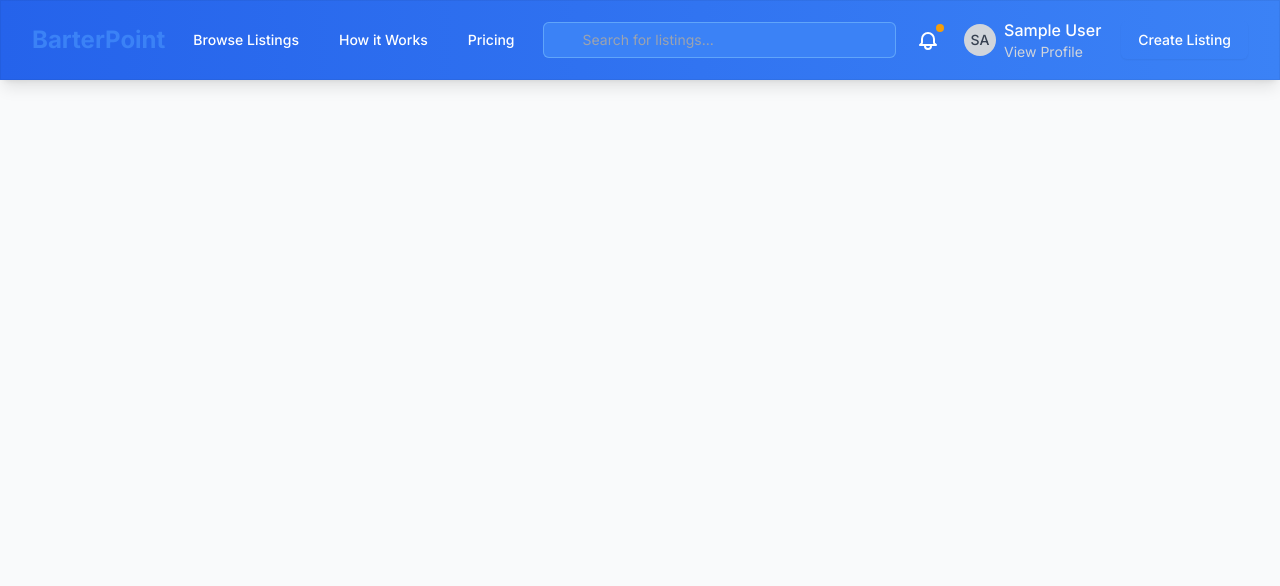
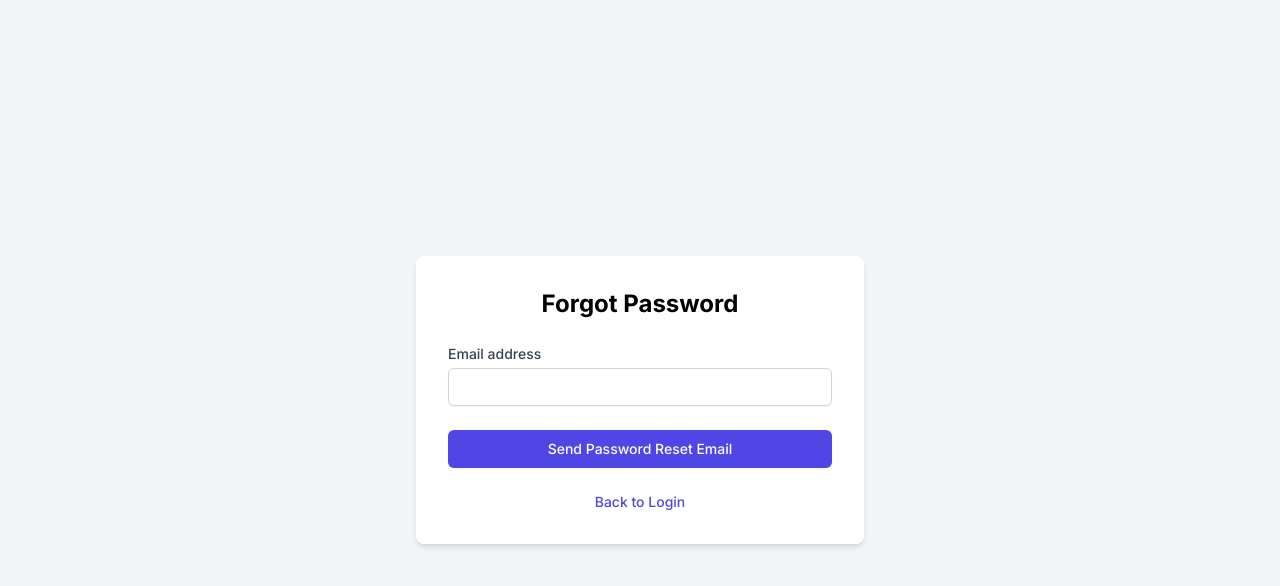
Before and after one commit to Rubil-Mogere-94/Baterpoint, a React (Vite) app: page /forgot-password in a window 1280 px wide. Shown: the top 586 px of the page. Built offline with nearby package versions, Linux system fonts and the light colour scheme; no server answers; sample sign-in values are in the browser's storage; some icons are missing.

Commit message:
feat: Implement forgot password, loading indicators, and enhanced UserProfile

```diff
--- a/src/App.tsx
+++ b/src/App.tsx
@@ -10,6 +10,7 @@ import Trade from './pages/Trade';
 import CreateListing from './pages/CreateListing';
 import LoginPage from './pages/LoginPage';
 import RegisterPage from './pages/RegisterPage';
+import ForgotPasswordPage from './pages/ForgotPasswordPage';
 import PrivateRoute from './components/PrivateRoute';
 
 function App() {
@@ -18,6 +19,7 @@ function App() {
       <Routes>
         <Route path="/login" element={<LoginPage />} />
         <Route path="/register" element={<RegisterPage />} />
+        <Route path="/forgot-password" element={<ForgotPasswordPage />} />
         <Route element={<PrivateRoute />}>
           <Route
             path="/*"
--- a/src/components/navigation/UserProfile.tsx
+++ b/src/components/navigation/UserProfile.tsx
@@ -1,19 +1,56 @@
+import React, { useState } from 'react';
 import { auth } from '../../firebase';
 import { useAuthState } from 'react-firebase-hooks/auth';
+import { signOut } from 'firebase/auth';
+import { useNavigate } from 'react-router-dom';
 
 export default function UserProfile() {
   const [user] = useAuthState(auth);
+  const navigate = useNavigate();
+  const [isOpen, setIsOpen] = useState(false);
 
   const displayName = user?.displayName || user?.email || 'Guest';
   const initials = displayName ? displayName.charAt(0).toUpperCase() + displayName.charAt(1).toUpperCase() : 'GU';
 
+  const handleLogout = async () => {
+    try {
+      await signOut(auth);
+      navigate('/login');
+    } catch (error) {
+      console.error('Error signing out:', error);
+    }
+  };
+
   return (
-    <a href="#" className="flex items-center space-x-2 p-1 rounded-md hover:bg-primary-light transition-colors duration-200">
+    <div className="relative">
+      <button
+        onClick={() => setIsOpen(!isOpen)}
+        className="flex items-center space-x-2 p-1 rounded-md hover:bg-primary-light transition-colors duration-200 focus:outline-none"
+      >
         <div className="h-8 w-8 rounded-full bg-neutral-300 flex items-center justify-center text-neutral-700 font-medium text-sm">{initials}</div>
         <div className="hidden md:block">
           <div className="font-medium text-white">{displayName}</div>
           <div className="text-sm text-neutral-300">View Profile</div>
         </div>
+      </button>
+
+      {isOpen && (
+        <div className="absolute right-0 mt-2 w-48 bg-white rounded-md shadow-lg py-1 z-10">
+          <a
+            href="/user/:id" // This should ideally link to the actual user profile page
+            className="block px-4 py-2 text-sm text-gray-700 hover:bg-gray-100"
+            onClick={() => setIsOpen(false)}
+          >
+            View Profile
           </a>
+          <button
+            onClick={handleLogout}
+            className="block w-full text-left px-4 py-2 text-sm text-gray-700 hover:bg-gray-100"
+          >
+            Logout
+          </button>
+        </div>
+      )}
+    </div>
   );
 }
--- /dev/null
+++ b/src/pages/ForgotPasswordPage.tsx
@@ -0,0 +1,72 @@
+import React, { useState } from 'react';
+import { sendPasswordResetEmail } from 'firebase/auth';
+import { auth } from '../firebase';
+import { Link } from 'react-router-dom';
+
+const ForgotPasswordPage = () => {
+  const [email, setEmail] = useState('');
+  const [message, setMessage] = useState('');
+  const [error, setError] = useState('');
+  const [loading, setLoading] = useState(false);
+
+  const handleSubmit = async (e: React.FormEvent) => {
+    e.preventDefault();
+    setLoading(true);
+    setError('');
+    setMessage('');
+    try {
+      await sendPasswordResetEmail(auth, email);
+      setMessage('Password reset email sent. Please check your inbox.');
+    } catch (err: any) {
+      setError(err.message);
+    } finally {
+      setLoading(false);
+    }
+  };
+
+  return (
+    <div className="flex items-center justify-center min-h-screen bg-gray-100">
+      <div className="w-full max-w-md p-8 space-y-6 bg-white rounded-lg shadow-md">
+        <h2 className="text-2xl font-bold text-center">Forgot Password</h2>
+        <form onSubmit={handleSubmit} className="space-y-6">
+          {message && <p className="text-green-600">{message}</p>}
+          {error && <p className="text-red-600">{error}</p>}
+          <div>
+            <label
+              htmlFor="email"
+              className="block text-sm font-medium text-gray-700"
+            >
+              Email address
+            </label>
+            <input
+              id="email"
+              name="email"
+              type="email"
+              autoComplete="email"
+              required
+              value={email}
+              onChange={(e) => setEmail(e.target.value)}
+              className="block w-full px-3 py-2 mt-1 placeholder-gray-400 border border-gray-300 rounded-md shadow-sm appearance-none focus:outline-none focus:ring-indigo-500 focus:border-indigo-500 sm:text-sm"
+            />
+          </div>
+          <div>
+            <button
+              type="submit"
+              disabled={loading}
+              className="flex justify-center w-full px-4 py-2 text-sm font-medium text-white bg-indigo-600 border border-transparent rounded-md shadow-sm hover:bg-indigo-700 focus:outline-none focus:ring-2 focus:ring-offset-2 focus:ring-indigo-500 disabled:opacity-50"
+            >
+              {loading ? 'Sending...' : 'Send Password Reset Email'}
+            </button>
+          </div>
+        </form>
+        <div className="text-sm text-center">
+          <Link to="/login" className="font-medium text-indigo-600 hover:text-indigo-500">
+            Back to Login
+          </Link>
+        </div>
+      </div>
+    </div>
+  );
+};
+
+export default ForgotPasswordPage;
--- a/src/pages/LoginPage.tsx
+++ b/src/pages/LoginPage.tsx
@@ -8,14 +8,19 @@ const LoginPage = () => {
   const [email, setEmail] = useState('');
   const [password, setPassword] = useState('');
   const [error, setError] = useState<string | null>(null);
+  const [loading, setLoading] = useState(false);
 
   const handleLogin = async (e: React.FormEvent) => {
     e.preventDefault();
+    setLoading(true);
+    setError(null);
     try {
       await signInWithEmailAndPassword(auth, email, password);
       navigate('/');
-    } catch (error: any) {
-      setError(error.message);
+    } catch (err: any) {
+      setError(err.message);
+    } finally {
+      setLoading(false);
     }
   };
 
@@ -60,13 +65,24 @@ const LoginPage = () => {
               className="block w-full px-3 py-2 mt-1 placeholder-gray-400 border border-gray-300 rounded-md shadow-sm appearance-none focus:outline-none focus:ring-indigo-500 focus:border-indigo-500 sm:text-sm"
             />
           </div>
+
+          <div className="flex items-center justify-between">
+            <div className="text-sm">
+              <Link to="/forgot-password"
+                className="font-medium text-indigo-600 hover:text-indigo-500"
+              >
+                Forgot your password?
+              </Link>
+            </div>
+          </div>
           {error && <p className="text-sm text-red-600">{error}</p>}
           <div>
             <button
               type="submit"
-              className="flex justify-center w-full px-4 py-2 text-sm font-medium text-white bg-indigo-600 border border-transparent rounded-md shadow-sm hover:bg-indigo-700 focus:outline-none focus:ring-2 focus:ring-offset-2 focus:ring-indigo-500"
+              disabled={loading}
+              className="flex justify-center w-full px-4 py-2 text-sm font-medium text-white bg-indigo-600 border border-transparent rounded-md shadow-sm hover:bg-indigo-700 focus:outline-none focus:ring-2 focus:ring-offset-2 focus:ring-indigo-500 disabled:opacity-50"
             >
-              Sign in
+              {loading ? 'Signing In...' : 'Sign in'}
             </button>
           </div>
         </form>
--- a/src/pages/RegisterPage.tsx
+++ b/src/pages/RegisterPage.tsx
@@ -10,11 +10,15 @@ const RegisterPage = () => {
   const [confirmPassword, setConfirmPassword] = useState('');
   const [displayName, setDisplayName] = useState('');
   const [error, setError] = useState<string | null>(null);
+  const [loading, setLoading] = useState(false);
 
   const handleRegister = async (e: React.FormEvent) => {
     e.preventDefault();
+    setLoading(true);
+    setError(null);
     if (password !== confirmPassword) {
       setError('Passwords do not match');
+      setLoading(false);
       return;
     }
     try {
@@ -23,8 +27,10 @@ const RegisterPage = () => {
         displayName: displayName,
       });
       navigate('/');
-    } catch (error: any) {
-      setError(error.message);
+    } catch (err: any) {
+      setError(err.message);
+    } finally {
+      setLoading(false);
     }
   };
 
@@ -110,9 +116,10 @@ const RegisterPage = () => {
           <div>
             <button
               type="submit"
-              className="flex justify-center w-full px-4 py-2 text-sm font-medium text-white bg-indigo-600 border border-transparent rounded-md shadow-sm hover:bg-indigo-700 focus:outline-none focus:ring-2 focus:ring-offset-2 focus:ring-indigo-500"
+              disabled={loading}
+              className="flex justify-center w-full px-4 py-2 text-sm font-medium text-white bg-indigo-600 border border-transparent rounded-md shadow-sm hover:bg-indigo-700 focus:outline-none focus:ring-2 focus:ring-offset-2 focus:ring-indigo-500 disabled:opacity-50"
             >
-              Register
+              {loading ? 'Registering...' : 'Register'}
             </button>
           </div>
         </form>
```
Lines whose indentation alone changed are shown as unchanged.
